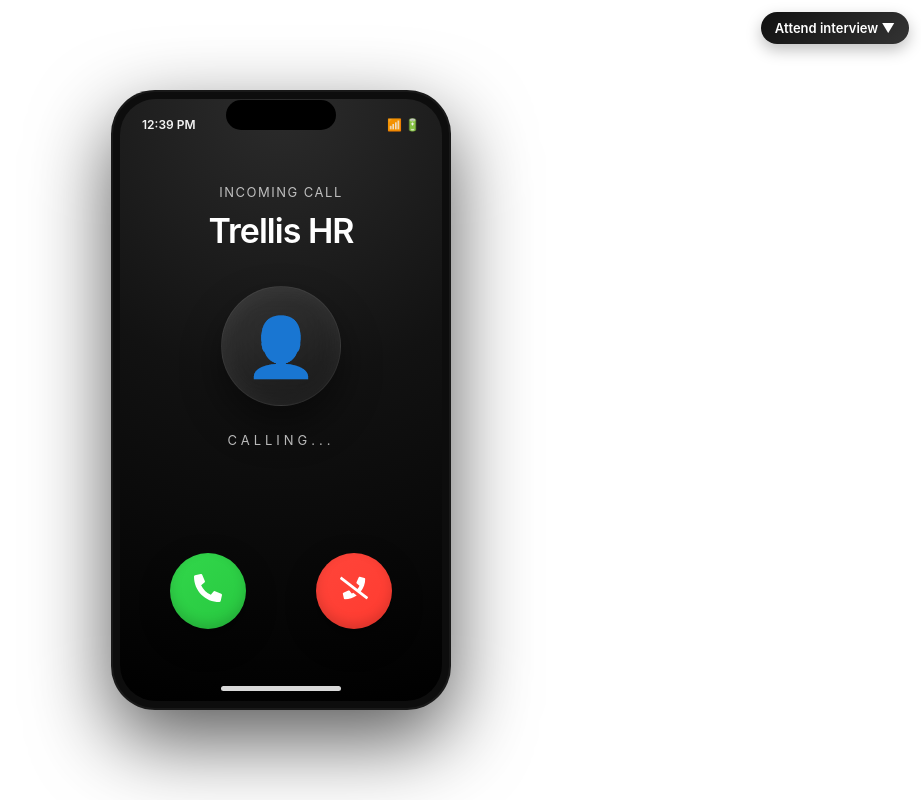
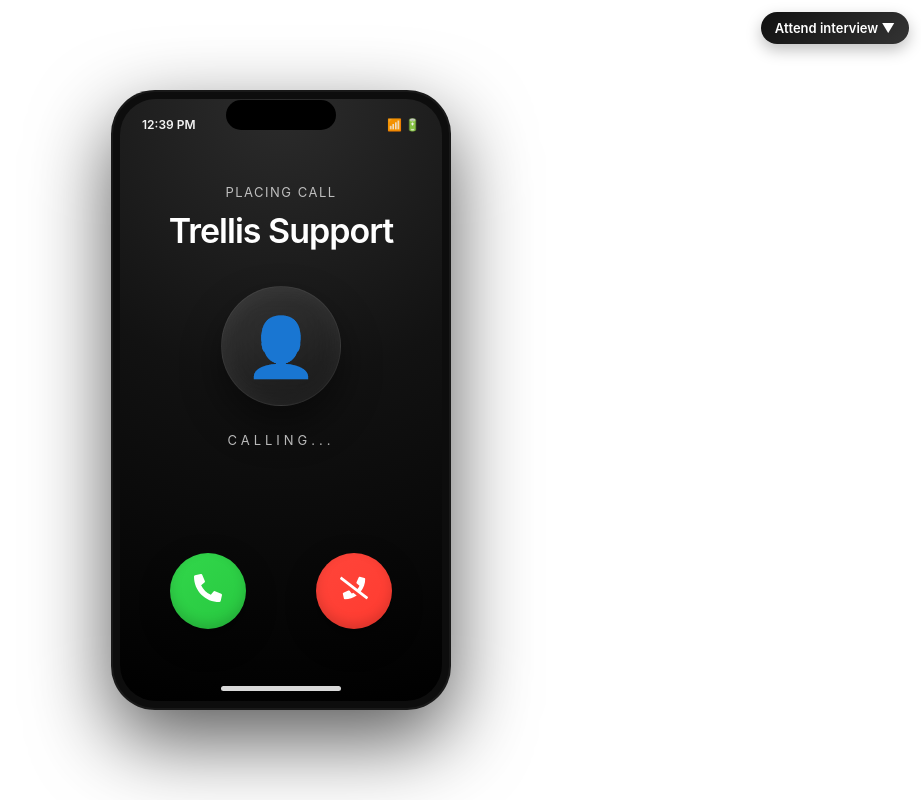
Before and after one commit to dishap001/GoHrAssist, a React (Vite) app: page / in a window 1280 px wide. Shown: the whole page, without its empty margins (359-1280 px from the left). Built offline with nearby package versions, Linux system fonts and the light colour scheme.

Commit message:
Addeding support audio

```diff
--- a/src/App.tsx
+++ b/src/App.tsx
@@ -1,6 +1,7 @@
 import { useEffect, useRef, useState } from "react";
 import "./App.css";
-import hrAudio from "./assets/HR.mp3";
+// import hrAudio from "./assets/HR.mp3";
+import AttendInterview from "./assets/VoiseAssistantDemoAttend.mp3";
 import interviewerAudio from "./assets/Interviewer.mp3";
 import { FaPhoneAlt, FaPhoneSlash } from "react-icons/fa";
 
@@ -63,7 +64,8 @@
     }
   };
   const getCurrentAudio = () => {
-    return isInterviewer ? interviewerAudio : hrAudio;
+  //  return isInterviewer ? interviewerAudio : hrAudio;
+    return isInterviewer ? interviewerAudio : AttendInterview;
   };
   useEffect(() => {
     if (!audioRef.current) return;
@@ -143,10 +145,10 @@
               </div>
 
               <div className="incoming-container">
-                <p className="caller-label">Incoming Call</p>
+                <p className="caller-label">Placing Call</p>
 
                 <h1 className="caller-name">
-                  {isInterviewer ? "Neha Sinha" : "Trellis HR"}
+                  {isInterviewer ? "Neha Sinha" : "Trellis Support"}
                 </h1>
 
                 <div className="avatar">
@@ -182,7 +184,7 @@
                 <p className="caller-label">Connected</p>
 
                 <h1 className="caller-name">
-                  {isInterviewer ? "Neha Sinha" : "Trellis HR"}
+                  {isInterviewer ? "Neha Sinha" : "Trellis Support"}
                 </h1>
 
                 <p className="timer">{formatTime(callTime)}</p>
```
Also changed, not shown: 1 other file (tests, documents, lock files or other folders).
